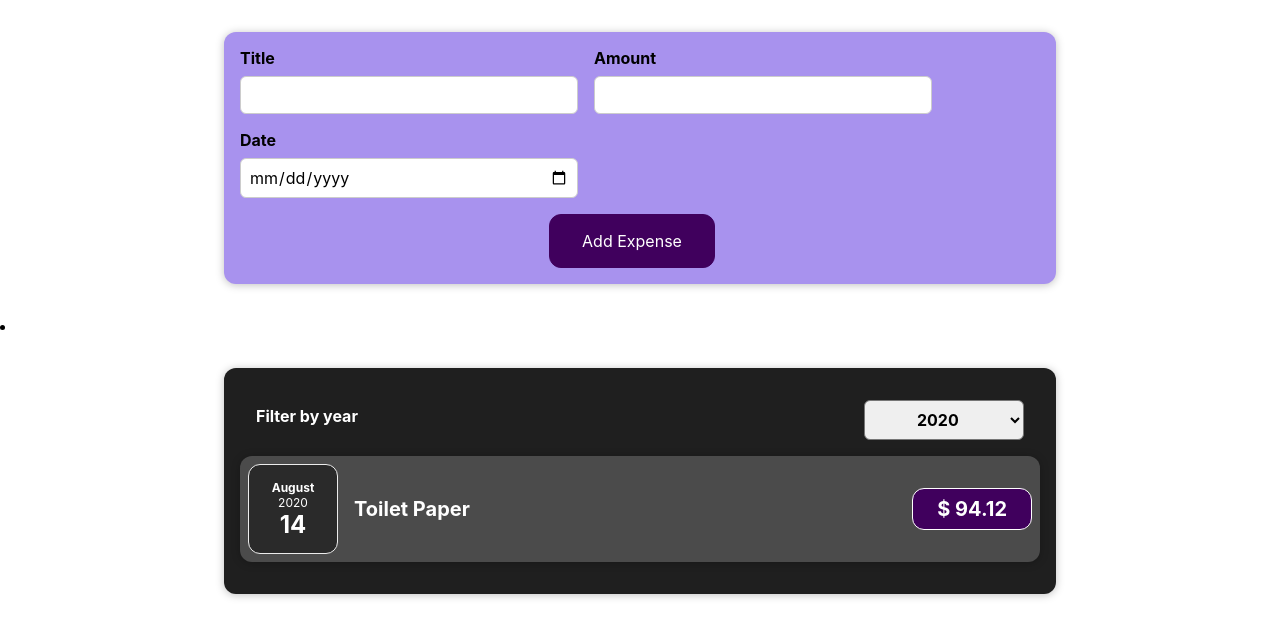
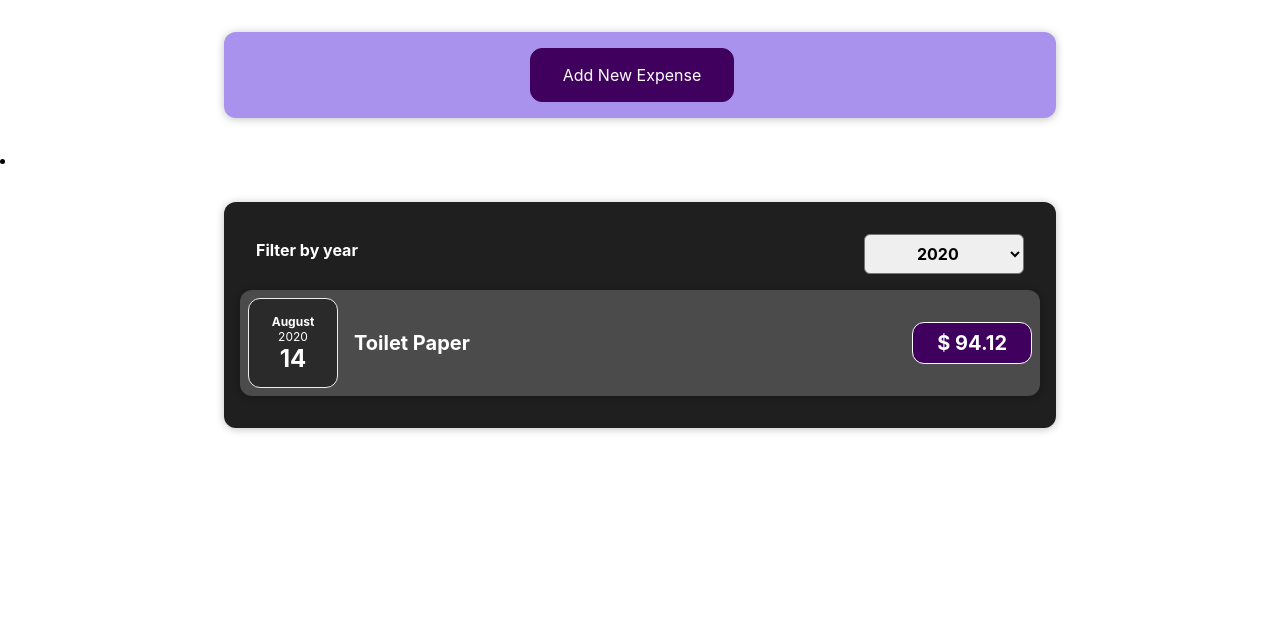
Before and after one commit to irhamsahbana/react-complete-guide, a React (Create React App) app: page / in a window 1280 px wide. Shown: the top 638 px of the page. Built offline with nearby package versions, Linux system fonts and the light colour scheme.

Commit message:
Assignment 4: Time to Practice: Conditional Content

```diff
--- a/src/components/NewExpense/ExpenseForm.js
+++ b/src/components/NewExpense/ExpenseForm.js
@@ -33,6 +33,10 @@ const ExpenseForm = (props) => {
     setEnteredDate("")
   }
 
+  const formExpenseHandler = () => {
+    props.formDisplayHandler()
+  }
+
   return (
     <form onSubmit={submitHandler}>
       <div className='new-expense__controls'>
@@ -66,7 +70,8 @@ const ExpenseForm = (props) => {
         </div>
       </div>
       <div className='new-expense_actions'>
-        <button>Add Expense</button>
+        <button onClick={formExpenseHandler}>Cancel</button>
+        <button onClick={formExpenseHandler}>Add Expense</button>
       </div>
     </form>
   )
--- a/src/components/NewExpense/NewExpense.js
+++ b/src/components/NewExpense/NewExpense.js
@@ -1,7 +1,10 @@
+import { useState } from "react"
 import "./NewExpense.css"
 import ExpenseForm from "./ExpenseForm"
 
 const NewExpense = (props) => {
+  const [formDisplay, setFormDisplay] = useState(false)
+
   const saveExpenseDataHandler = (enteredExpenseData) => {
     const expenseData = {
       ...enteredExpenseData,
@@ -11,9 +14,23 @@ const NewExpense = (props) => {
     props.onAddExpense(expenseData)
   }
 
+  const formDisplayHandler = () => {
+    setFormDisplay((prevState) => {
+      return !prevState
+    })
+  }
+
   return (
     <div className='new-expense'>
-      <ExpenseForm onSaveExpenseData={saveExpenseDataHandler} />
+      {!formDisplay && (
+        <button onClick={formDisplayHandler}>Add New Expense</button>
+      )}
+      {formDisplay && (
+        <ExpenseForm
+          onSaveExpenseData={saveExpenseDataHandler}
+          formDisplayHandler={formDisplayHandler}
+        />
+      )}
     </div>
   )
 }
```
